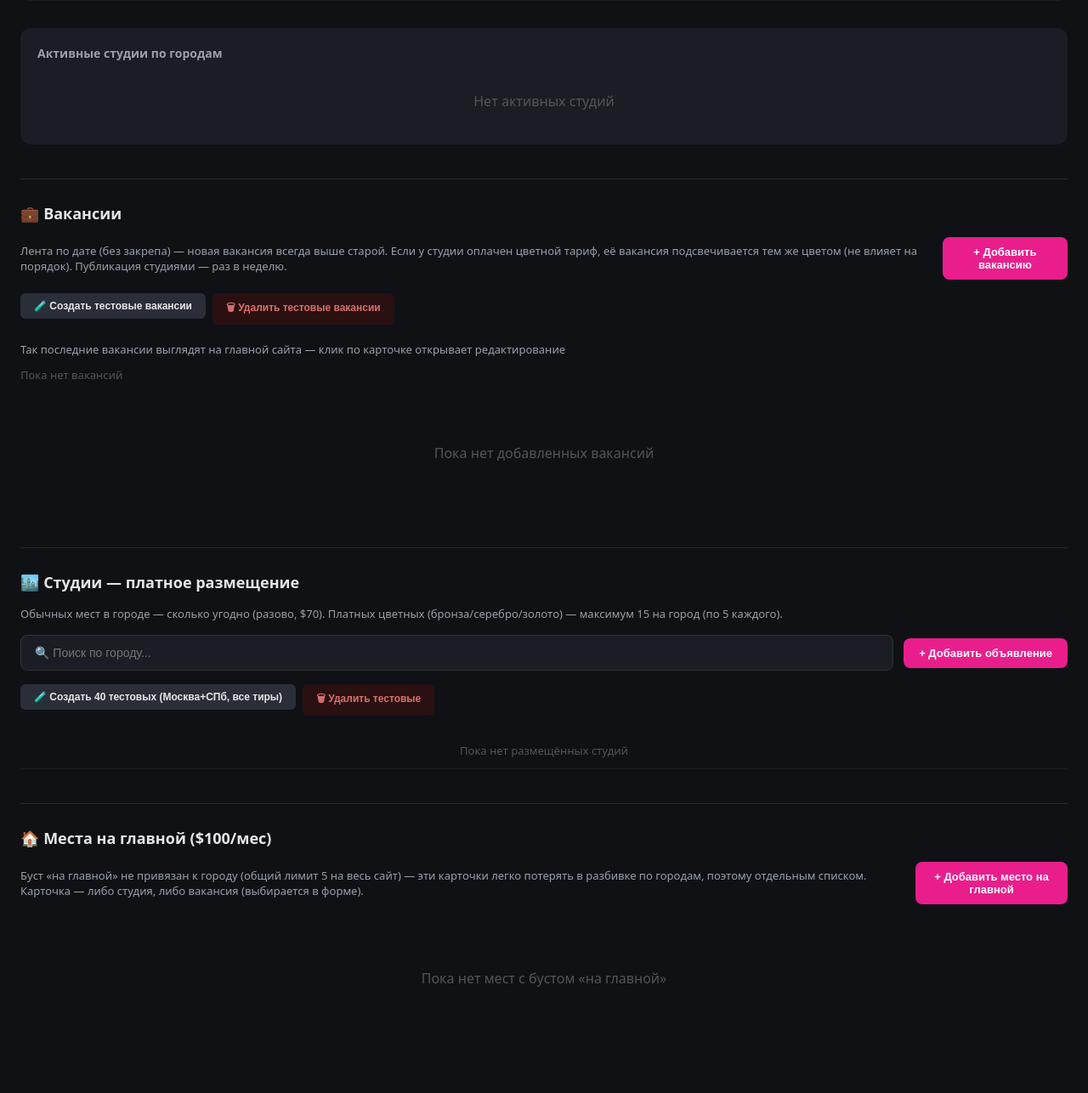
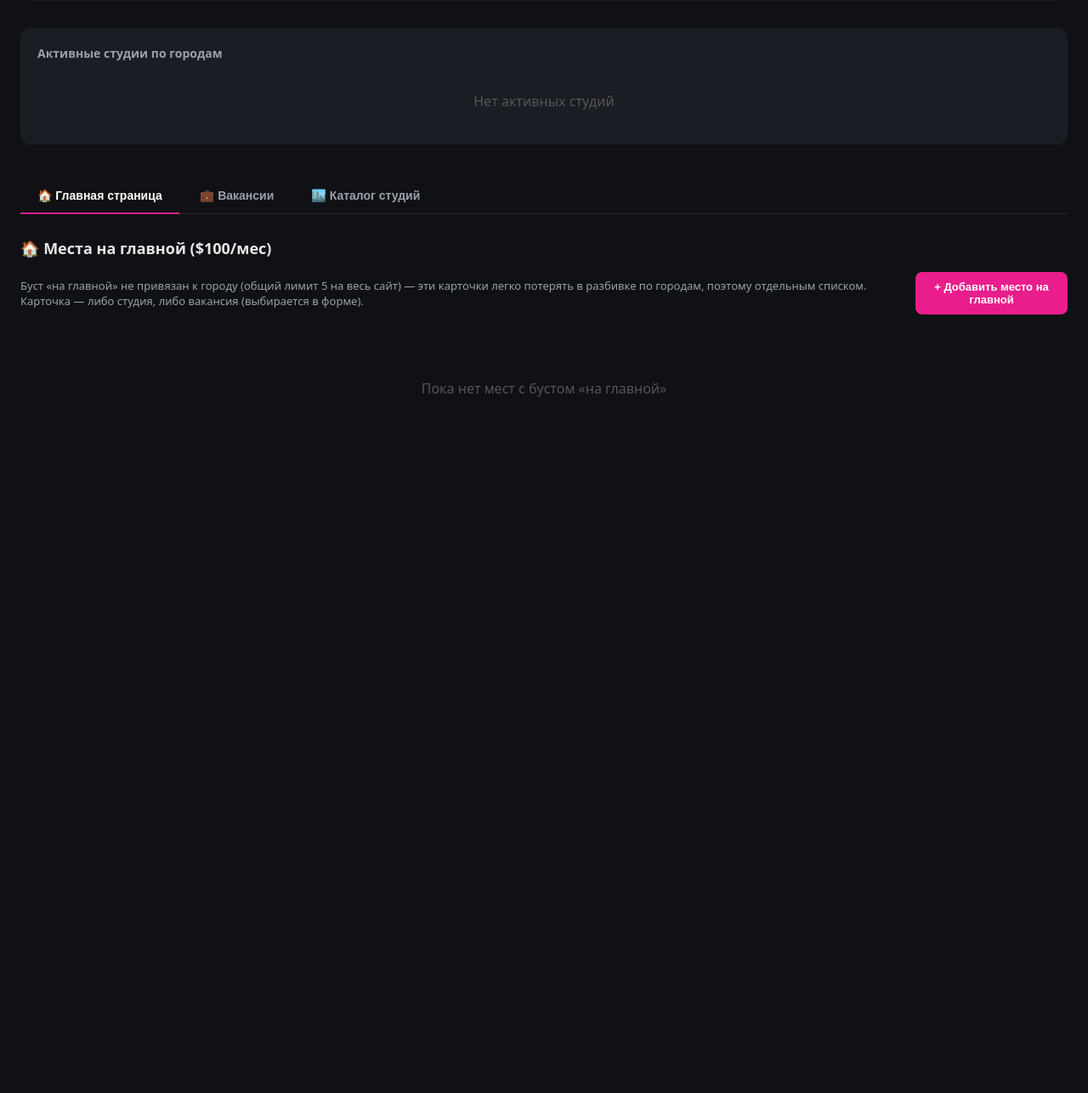
Before and after one commit to admin11111111113/workadult-server, a Flask app: page /admin in a window 1280 px wide. Shown: the part 1142-2428 px from the top of the page at 85% size. After the commit the page ends 1609 px from the top, so only its background shows below. Run offline with Flask 3, Linux system fonts and the light colour scheme; the visitor is signed in with stand-in values (Sample User, id 1); data that the repository does not hold is empty.

Commit message:
Вкладки в админке: Главная страница / Вакансии / Каталог студий
Раньше все разделы шли одной длинной страницей — непонятно, что
относится к сайту, а что к чему. Теперь 3 вкладки, каждая = один
раздел (Места на главной / Вакансии / Студии), кнопка «+ Добавить
место на главной» сама переключает на вкладку с формой. Очередь
модерации и тарифы/статистика остались наверху вне вкладок —
это общие/срочные вещи, не привязанные к одной странице сайта.

Проверено headless-браузером на рендере с моковыми данными:
переключение вкладок, изоляция контента, авто-переключение при
добавлении «на главной».

```diff
--- a/templates/dashboard.html
+++ b/templates/dashboard.html
@@ -13,6 +13,14 @@
   .section-block { margin-bottom: 40px; padding-top: 28px; border-top: 1px solid #262a33; }
   .section-block:first-child { padding-top: 0; border-top: none; }
   .section-block > h2 { font-size: 18px; margin: 0 0 16px; }
+
+  /* Вкладки: Главная страница / Вакансии / Каталог студий */
+  .tab-bar { display: flex; gap: 4px; margin: 32px 0 0; border-bottom: 1px solid #262a33; }
+  .tab-btn { background: none; border: none; color: #9aa0aa; font-size: 14px; font-weight: 700; padding: 12px 20px; cursor: pointer; border-bottom: 2px solid transparent; margin-bottom: -1px; }
+  .tab-btn:hover { color: #fff; }
+  .tab-btn.active { color: #fff; border-bottom-color: #e91e8c; }
+  .tab-panel { display: none; border-top: none; padding-top: 28px; }
+  .tab-panel.active { display: block; }
 
   /* Обзор */
   .stats-grid { display: grid; grid-template-columns: repeat(auto-fill, minmax(160px, 1fr)); gap: 16px; margin-bottom: 32px; }
@@ -326,8 +334,14 @@
     </div>
   </div>
 
+  <div class="tab-bar">
+    <button type="button" class="tab-btn" data-tab="home" onclick="showTab('home')">🏠 Главная страница</button>
+    <button type="button" class="tab-btn" data-tab="vac" onclick="showTab('vac')">💼 Вакансии</button>
+    <button type="button" class="tab-btn" data-tab="catalog" onclick="showTab('catalog')">🏙️ Каталог студий</button>
+  </div>
+
   <!-- ВАКАНСИИ -->
-  <div class="section-block">
+  <div class="section-block tab-panel" id="tab-vac">
     <h2>💼 Вакансии</h2>
     <div class="catalog-toolbar">
       <span style="font-size:13px;color:#9aa0aa">Лента по дате (без закрепа) — новая вакансия всегда выше старой. Если у студии оплачен цветной тариф, её вакансия подсвечивается тем же цветом (не влияет на порядок). Публикация студиями — раз в неделю.</span>
@@ -442,7 +456,7 @@
   </div>
 
   <!-- СТУДИИ -->
-  <div class="section-block">
+  <div class="section-block tab-panel" id="tab-catalog">
     <h2>🏙️ Студии — платное размещение</h2>
     <div style="font-size:13px;color:#9aa0aa;margin-bottom:16px">Обычных мест в городе — сколько угодно (разово, $70). Платных цветных (бронза/серебро/золото) — максимум 15 на город (по 5 каждого).</div>
     <div class="catalog-toolbar">
@@ -481,7 +495,7 @@
   </div>
 
   <!-- НА ГЛАВНОЙ -->
-  <div class="section-block">
+  <div class="section-block tab-panel" id="tab-home">
     <h2>🏠 Места на главной ($100/мес)</h2>
     <div class="catalog-toolbar">
       <span style="font-size:13px;color:#9aa0aa">Буст «на главной» не привязан к городу (общий лимит 5 на весь сайт) — эти карточки легко потерять в разбивке по городам, поэтому отдельным списком. Карточка — либо студия, либо вакансия (выбирается в форме).</span>
@@ -523,6 +537,13 @@ async function loadTraffic() {
   }
 }
 loadTraffic();
+
+/* ---------- Вкладки ---------- */
+function showTab(name) {
+  document.querySelectorAll('.tab-panel').forEach(el => el.classList.toggle('active', el.id === 'tab-' + name));
+  document.querySelectorAll('.tab-btn').forEach(el => el.classList.toggle('active', el.dataset.tab === name));
+}
+showTab('home');
 
 /* ---------- Вакансии ---------- */
 function toggleVacAddCard() {
@@ -660,11 +681,13 @@ function toggleStudioAddCard(presetTier) {
   const card = document.getElementById('studioAddCard');
   const wasOpen = card.classList.contains('open');
   if (presetTier) {
-    // Открыли из «Места на главной» — переоткрываем форму заново с нужным
-    // тиром, даже если она уже была открыта с другими значениями.
+    // Открыли из «Места на главной» — форма живёт во вкладке «Каталог
+    // студий», переключаемся туда и переоткрываем с нужным тиром, даже
+    // если она уже была открыта с другими значениями.
+    showTab('catalog');
     card.classList.add('open');
     document.getElementById('studioAddFields').innerHTML = studioFormFields({boost_tier: presetTier});
-    card.scrollIntoView({behavior: 'smooth', block: 'center'});
+    setTimeout(() => card.scrollIntoView({behavior: 'smooth', block: 'center'}), 50);
     return;
   }
   card.classList.toggle('open');
```
